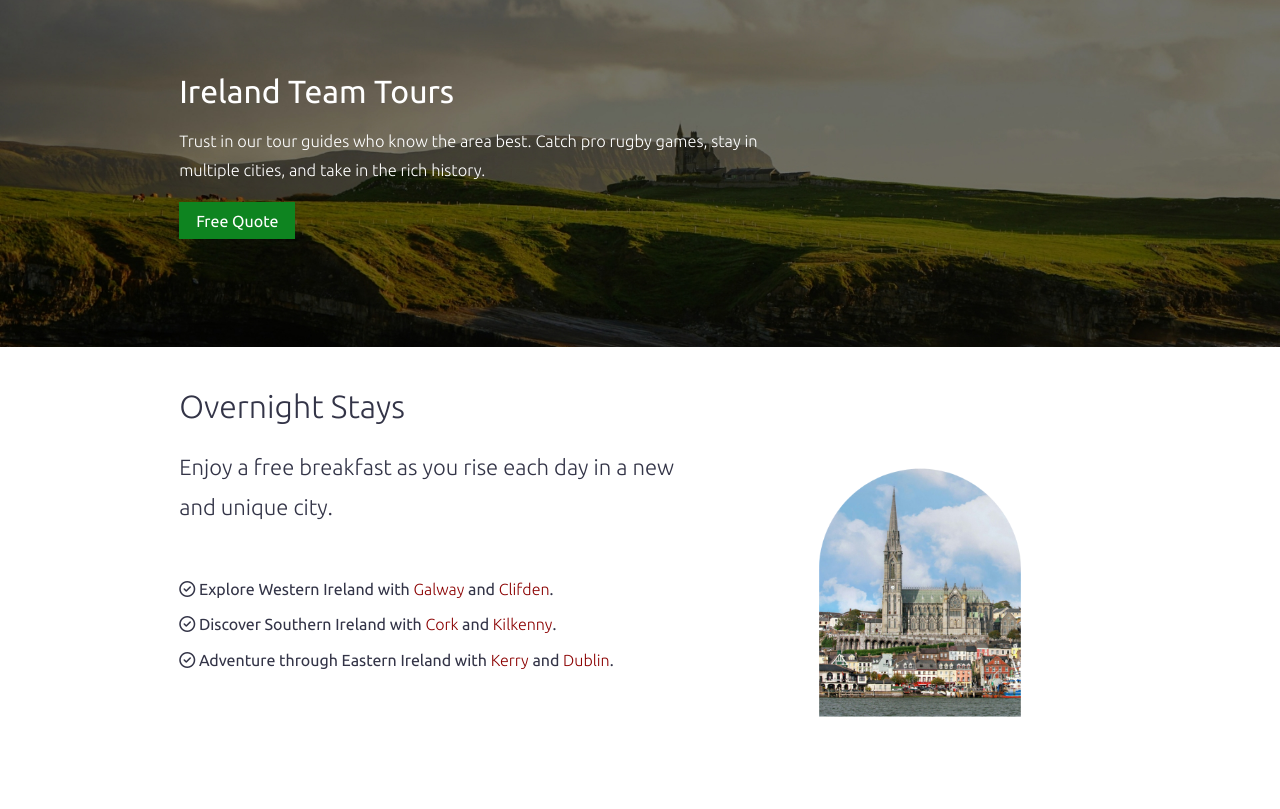
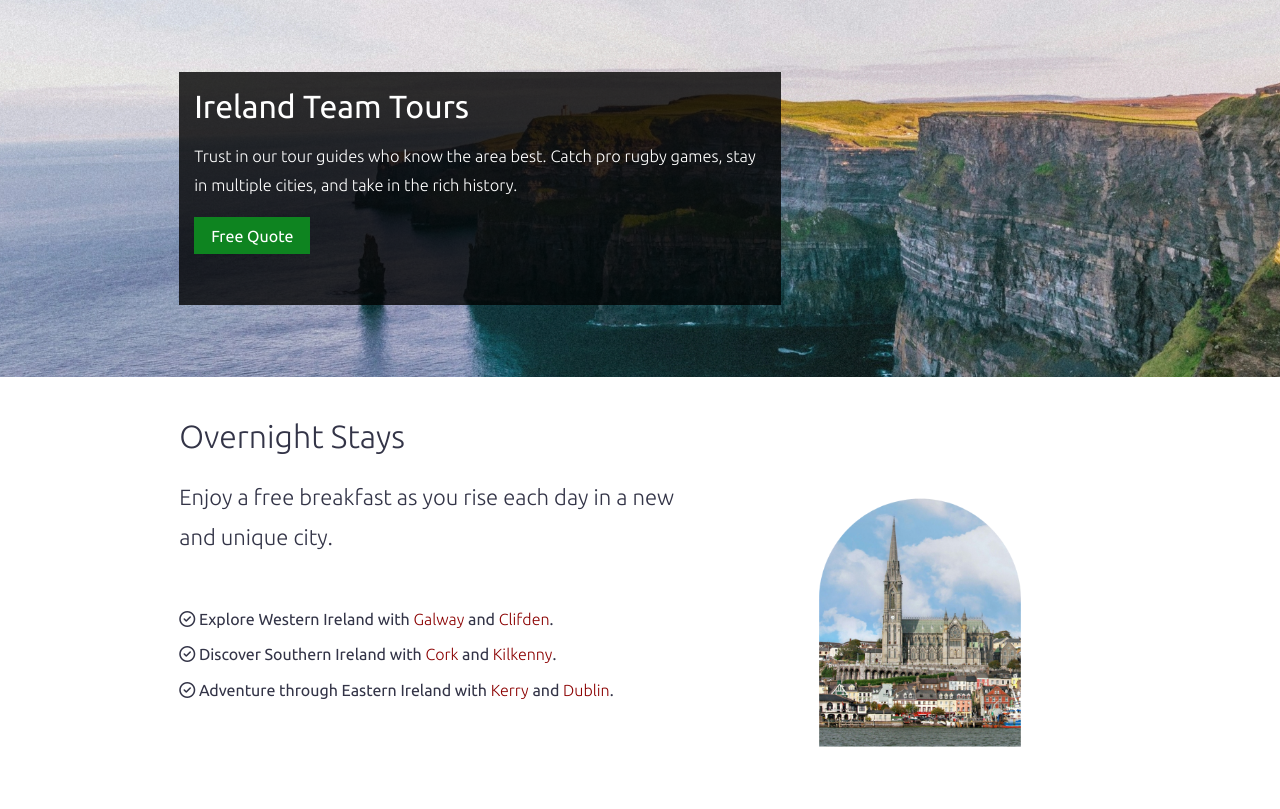
Before and after one commit to reyesjl/firstfiverugby, a Django app: page /tours/ in a window 1280 px wide. Shown: the part 40-849 px from the top of the page. Run offline with Django 5.2, Linux system fonts and the light colour scheme.

Commit message:
add ireland solid cover;

```diff
--- /dev/null
+++ b/src/static/css/tours/index.css
@@ -0,0 +1,4 @@
+.hero-solid-content {
+    padding: 15px;
+    background-color: rgba(0, 0, 0, 0.8);
+}
--- a/src/templates/tour/index.html
+++ b/src/templates/tour/index.html
@@ -6,6 +6,7 @@
 {% load static %}
 {% block css %}
     <link rel="stylesheet" href="{% static 'css/f5rugby/index.css' %}">
+    <link rel="stylesheet" href="{% static 'css/tours/index.css' %}">
     <link rel="stylesheet" href="{% static 'css/components/cards.css' %}">
     <link rel="stylesheet" href="https://cdnjs.cloudflare.com/ajax/libs/font-awesome/6.5.1/css/all.min.css" integrity="sha512-DTOQO9RWCH3ppGqcWaEA1BIZOC6xxalwEsw9c2QQeAIftl+Vegovlnee1c9QX4TctnWMn13TZye+giMm8e2LwA==" crossorigin="anonymous" referrerpolicy="no-referrer" />
 {% endblock %}
@@ -18,9 +19,11 @@
     <div class="hero container">
         <div class="row">
             <div class="col-8">
-                <h1 class="hero-title ubuntu-regular">Ireland Team Tours</h1>
-                <p class="ubuntu-light text-white">Trust in our tour guides who know the area best. Catch pro rugby games, stay in multiple cities, and take in the rich history.</p>
-                <p><a class="button primary" href="{% url 'tour:tour_quote' %}">Free Quote</a></p>
+                <div class="hero-solid-content">
+                    <h1 class="hero-title ubuntu-regular">Ireland Team Tours</h1>
+                    <p class="ubuntu-light text-white">Trust in our tour guides who know the area best. Catch pro rugby games, stay in multiple cities, and take in the rich history.</p>
+                    <p><a class="button primary" href="{% url 'tour:tour_quote' %}">Free Quote</a></p>
+                </div>
             </div>
         </div>
     </div>
```
Also changed, not shown: src/static/images/tours/ireland-bg.jpg.
